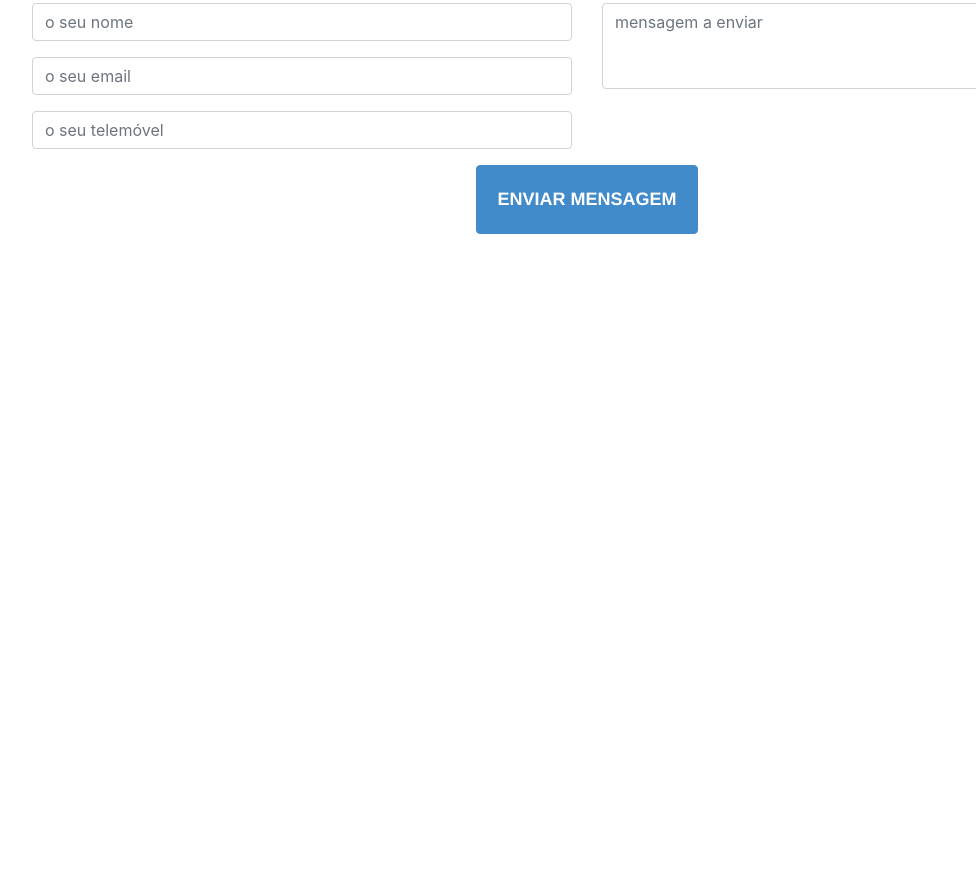
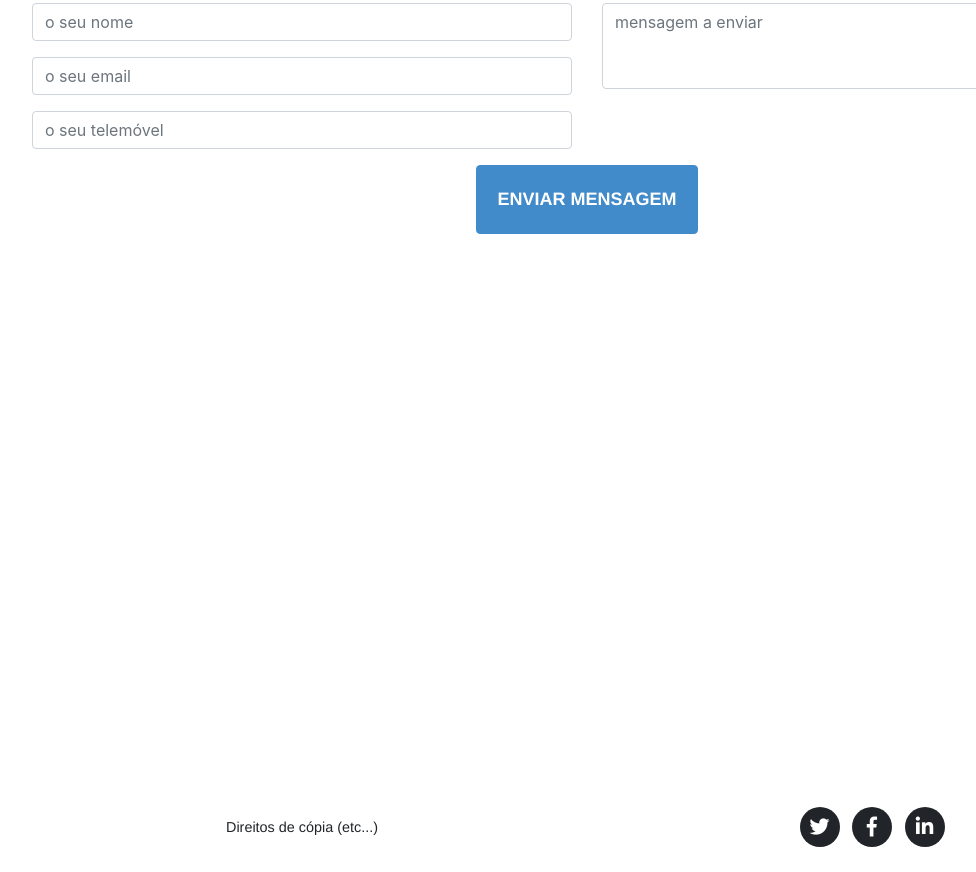
Before and after one commit to a6xas/a6xas, a plain HTML site: page IDMW/index.html in a window 1280 px wide. Shown: the part 1899-2771 px from the top of the page, without its empty margins (53-1029 px from the left). Before the commit the page ends 2257 px from the top, so only its background shows below. Drawn offline with nearby package versions, Linux system fonts and the light colour scheme; some packages are replaced by stand-ins of ours; no server answers; a script that the page names is missing.

Commit message:
modified:   IDMW/css/webconf.css 	modified:   IDMW/index.html 	modified:   IDMW/js/webconf.js

```diff
--- a/IDMW/css/webconf.css
+++ b/IDMW/css/webconf.css
@@ -65,3 +65,38 @@ section h3.section-subheading{
 .topic-heading{
     margin: 15px 0;
 }
+#googleMap{
+    width: 100%;
+    height: 400px;
+    -webkit-filter: grayscale(100%);
+    filter: grayscale(100%);
+}
+footer{
+    padding: 25px 0;
+    text-align: center;
+}
+footer span.copyright{
+    font-family: 'Montserrat', 'Helvetica Neue', Helvetica, sans-serif;
+    font-size: 90%;
+    line-height: 40px;
+}
+ul.social-buttons{
+    margin-bottom: 0;
+}
+ul.social-buttons li a{
+    font-size: 20px;
+    line-height: 40px;
+    display: block;
+    width: 40px;
+    height: 40px;
+    -webkit-transition: all 0.3s;
+    -moz-transition: all 0.3s;
+    transition: all 0.3s;
+    color: white;
+    border-radius: 100%;
+    outline: none;
+    background-color: #212529;
+}
+ul.social-buttons li a:active, ul.social-buttons li a:focus, ul.social-buttons li a:hover {
+    background-color: #3677b1;
+}
--- a/IDMW/index.html
+++ b/IDMW/index.html
@@ -191,19 +191,43 @@
                     </div>
                 </div>
             </div>
-            <br>
-            <div class="container-fluid" id="googleMap">
+        <br>
+        <br>
+            <div class="container-fluid" id="googleMap" >
                     <!--google maps map-->
-                    <div class="row"></div>
+                    <div class="row">
+                    </div>
             </div>
         </section>
 
-        <footer><!--links para as redes sociais e copyrights--></footer>
+        <footer>
+            <!--links para as redes sociais e copyrights-->
+            <div class="container">
+                <div class="row">
+                    <div class="col-md-6">
+                        <span class="copyright">Direitos de cópia (etc...)</span>
+                    </div>
+                    <div class="col-md-6">
+                        <ul class="list-inline social-buttons">
+                            <li class="list-inline-item">
+                                <a href="#"><i class="fab fa-twitter"></i></a>
+                            </li>
+                            <li class="list-inline-item">
+                                <a href="#"><i class="fab fa-facebook-f"></i></a>
+                            </li>
+                            <li class="list-inline-item">
+                                <a href="#"><i class="fab fa-linkedin-in"></i></a>
+                            </li>
+                        </ul>
+                    </div>
+                </div>
+            </div>
+        </footer>
 
         <script src="https://code.jquery.com/jquery-3.3.1.slim.min.js"></script>
         <script src="https://cdnjs.cloudflare.com/ajax/libs/popper.js/1.14.3/umd/popper.min.js"></script>
         <script src="https://stackpath.bootstrapcdn.com/bootstrap/4.1.3/js/bootstrap.min.js"></script>
         <script src="https://cdnjs.cloudflare.com/ajax/libs/limonte-sweetalert2/7.26.9/sweetalert2.all-min.js"></script>
-        <script src="https://maps.googleapis.com/maps/api/js?key=AIzaSyDcYng9pBfj_LmDthyiydpfyy3bftchOmg&callback=myMap"></script>
+        <script src="https://maps.googleapis.com/maps/api/js?callback=myMap&key=AIzaSyDcYng9pBfj_LmDthyiydpfyy3bftchOmg"></script>
     </body>
 </html>
--- a/IDMW/js/webconf.js
+++ b/IDMW/js/webconf.js
@@ -135,7 +135,7 @@ window.onload = function () {
 
 /* CONTACT FORM SEND */
 const contactForm = document.getElementById("contactForm")
-contactForm.addEventListener("submit", async ()=> {
+contactForm.addEventListener("submit", async function() {
     const name=document.getElementById("name").value
     const email=document.getElementById("email").value
     const message=document.getElementById("message").value
@@ -146,13 +146,13 @@ contactForm.addEventListener("submit", async ()=> {
         method: "POST",
         body: `email=${email}&name=${name}&subject=${message}`
     })
-    const result=await response.json()
+    const result = await response.json()
     if(result.value.success){
         swal('Envio de Mensagem',result.value.message.pt,'success')
     } else {
         swal('Erro',result.err_message)
     }
-})
+});
 
 
 /** GOOGLE MAPS **/
@@ -182,7 +182,7 @@ const marker = new google.maps.Marker({
 })
 
 //abrir janela de informação
-marker.addListener('click',function() {
-    infowindow.open(map, marker);
+marker.addListener('click', function() {
+    infowindow.open(map, marker)
 })
 }
```
